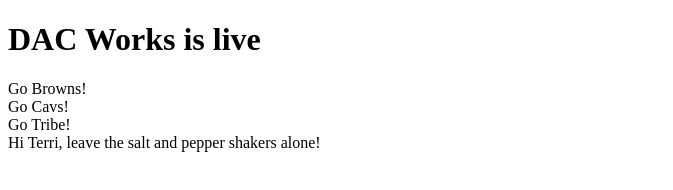
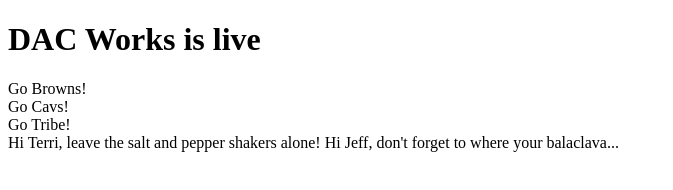
Before and after one commit to Dcolumbaro/DacWorks, a plain HTML site: page k8s/base/index.html in a window 1280 px wide. Shown: the whole page, without its empty margins (0-673 px from the left). Drawn offline with Linux system fonts and the light colour scheme.

Commit message:
index.html change - Hi Jeff

```diff
--- a/k8s/base/index.html
+++ b/k8s/base/index.html
@@ -12,5 +12,8 @@
 	    <label>Go Tribe!</label>
 		<br>
 		  <label>Hi Terri, leave the salt and pepper shakers alone!</label>
+
+      		  <label>Hi Jeff, don't forget to where your balaclava...</label>
+
   </body>
 </html>
```
